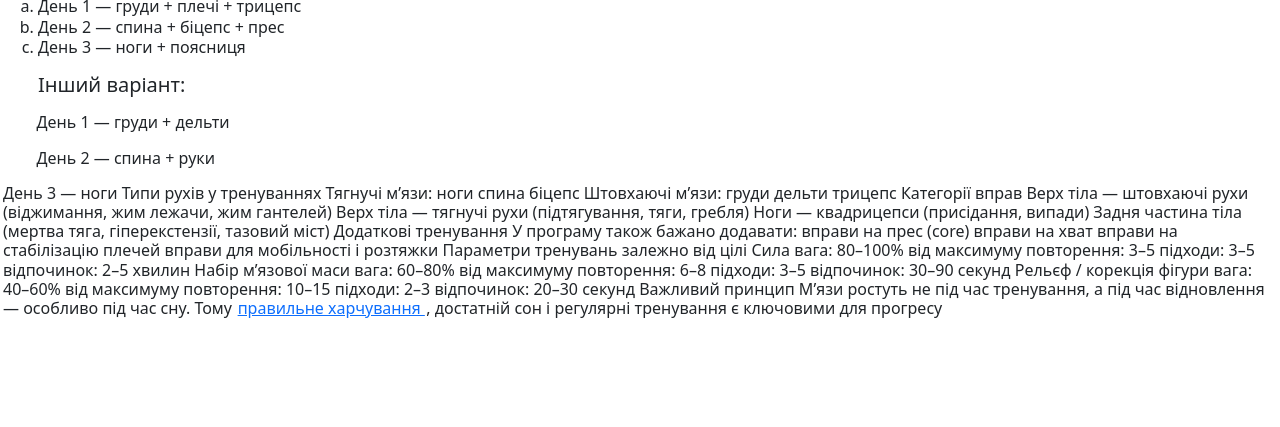
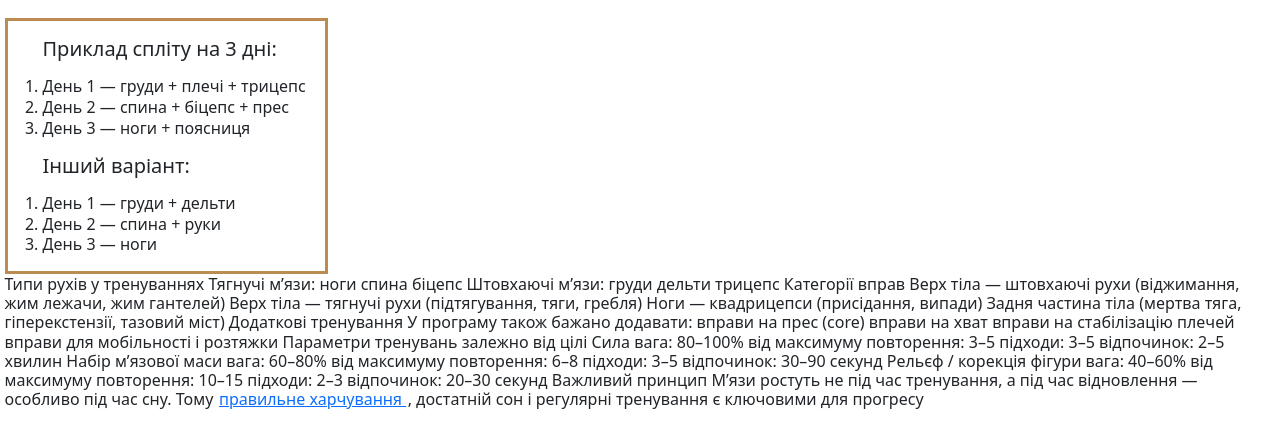
Before and after one commit to NosiOi/Nosi_website, a Flask app: page / in a window 1280 px wide. Shown: the part 957-1384 px from the top of the page. Before the commit the page ends 1275 px from the top, so only its background shows below. Run offline with Flask 3, Linux system fonts and the light colour scheme.

Commit message:
Change text

```diff
--- a/myapp/app/static/css/main.css
+++ b/myapp/app/static/css/main.css
@@ -3,23 +3,32 @@ header {
     position: sticky;
     top: 0;
     padding: 0px;
-    background: rgb(176, 19, 19);
+    background: rgb(226, 225, 191);
 }
 
 .header__img {
-    height: 76px;
-    width: 76px;
+    height: 128px;
+    width: 128px;
 }
 
 span {
     font-style: italic;
 }
 
-
-ol {
-    list-style: lower-latin;
-}
-
 * {
     margin: 1.5px;
 }
+
+.list-conteiner {
+    display: inline-block;
+    border-style: solid;
+    border-color: rgb(187, 139, 81);
+    border-width: 3px;
+    padding-right: 16px;
+
+}
+
+.list-conteiner>p {
+    text-shadow: 88cm;
+    font-weight: bold;
+}
--- a/myapp/app/templates/base.html
+++ b/myapp/app/templates/base.html
@@ -28,7 +28,7 @@
                 <a href="/" class="d-inline-flex link-body-emphasis text-decoration-none">
                     <img class="header__img"
                         src="{{ url_for('static', filename='img/Screenshot_20250710_090855_Pinterest.jpg') }}"
-                        alt="law">
+                        alt="Header_image">
                 </a>
             </div>
     </header>
--- a/myapp/app/templates/index.html
+++ b/myapp/app/templates/index.html
@@ -37,22 +37,26 @@
       alt="Картинка кота"
     />
   </p>
+
+<div class="list-conteiner">
   <ol>
+    <p>
       <h5>Приклад спліту на 3 дні:</h5>
+    </p>
     <li>День 1 — груди + плечі + трицепс</li>
     <li>День 2 — спина + біцепс + прес</li>
     <li>День 3 — ноги + поясниця</li>
   </ol>
   <ol>
+    <p>
       <h5>Інший варіант:</h5>
+    </p>
+    <li>День 1 — груди + дельти</li>
+    <li>День 2 — спина + руки</li>
+    <li>День 3 — ноги</li>
   </ol>
-  <ol>
-    День 1 — груди + дельти
-  </ol>
-  <ol>
-    День 2 — спина + руки
-  </ol>
-    День 3 — ноги
+</div>
+  <p>
     Типи рухів у тренуваннях Тягнучі м’язи: ноги спина біцепс Штовхаючі м’язи:
     груди дельти трицепс Категорії вправ Верх тіла — штовхаючі рухи (віджимання,
     жим лежачи, жим гантелей) Верх тіла — тягнучі рухи (підтягування, тяги,
@@ -69,6 +73,7 @@
     <a href="https://soundcloud.com/nosi_oi/sets/night-memories" target="_blank">
       правильне харчування </a
     >, достатній сон і регулярні тренування є ключовими для прогресу
+  </p>
 </h6>
 </p>
 {% endblock %}
```
Lines whose indentation alone changed are shown as unchanged.
